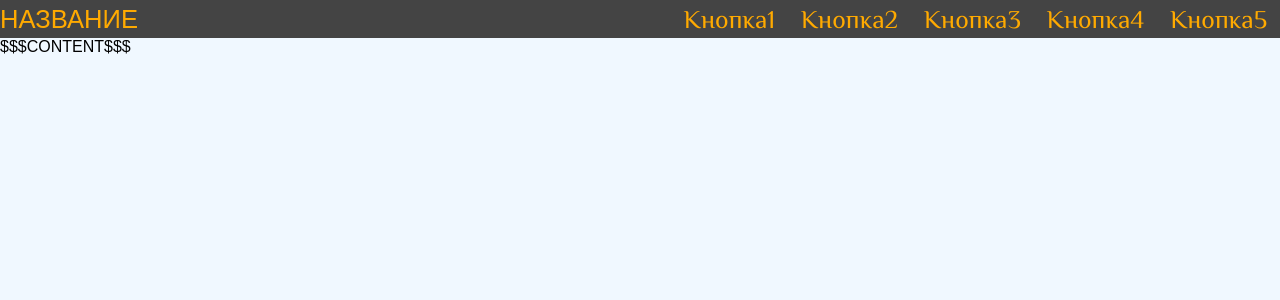
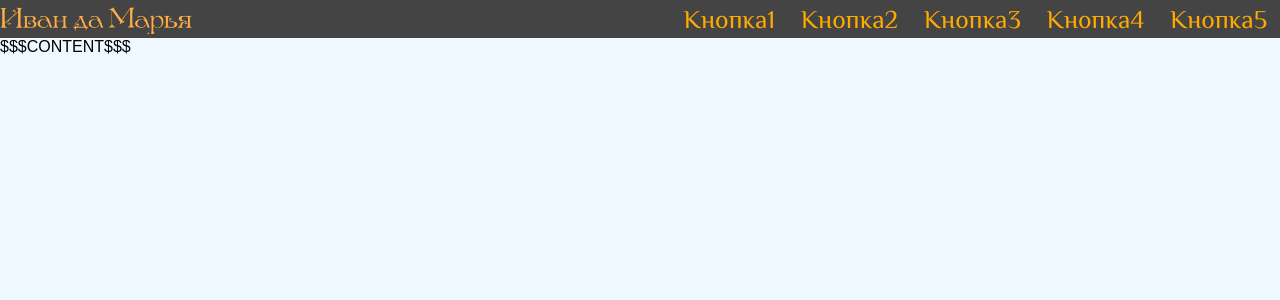
Before and after one commit to IoakkunShoik/site, a PHP site: template view/shop-page.html in a window 1280 px wide. Shown: the top 300 px of the page. Run offline with PHP 8.4, Linux system fonts and the light colour scheme; the template is opened without the code that fills it, so the values that code supplies are empty.

Commit message:
ïîäïðàâèë ëåâûå èìåíà ñòðàíèö, ñäåëàë øðèôòû â øàïêå

```diff
--- a/controller/main_controller.php
+++ b/controller/main_controller.php
@@ -18,16 +18,14 @@ class main_controller{
             $this->page_index($page);
             return;
         }
+
         foreach(get_class_methods($this) as $i){
             if($i == 'page_'.$_GET['page']){
                 $this->$call($page);
-                break;
-            }else{
-                echo "404 страница не найдена :(";
                 return;
             }
         }
-
+        echo "404 страница не найдена :(";
 
 
     }
--- a/view/instructions.php
+++ b/view/instructions.php
@@ -1,6 +1,6 @@
 <?php
 namespace root\view;
-
+//antiquar
 class view{
     function base_template(){
         $page = file_get_contents('http://'.$_SERVER['HTTP_HOST'].'/view/shop-page.html');
--- a/view/shop-page.html
+++ b/view/shop-page.html
@@ -2,11 +2,12 @@
     <head>
         <meta http-equiv="Content-Type" content="text/html; charset=utf-8">
         <link rel="stylesheet" href="$$$WHEREAMI$$$/style_shop-page.css">
+
         <link href="https://fonts.googleapis.com/css?family=Philosopher&display=swap" rel="stylesheet">
     </head>
     <body>
         <div class="hat">
-            <div class="title">НАЗВАНИЕ</div>
+            <div class="title">Иван да Марья</div>
             <div class="button">Кнопка1</div>
             <div class="button">Кнопка2</div>
             <div class="button">Кнопка3</div>
--- a/view/style_shop-page.css
+++ b/view/style_shop-page.css
@@ -14,11 +14,20 @@ body{
     background-color: #444444;
     color: #ffaa00;
     font-size: 2vw;
+    padding: 0;
 }
 .button{
+
     font-family: 'Philosopher', sans-serif;
     margin: 1vw;
 }
 .title{
+    background-image: url("http://shop-art-jako.ru/view/imgs/title.png");
+    background-size: 15vw;
+    background-repeat: no-repeat;
+    background-position-y: center;
+    color: rgba(0,0,0,0);
     flex-grow: 1;
+    margin: 0;
+    padding: 0;
 }
```
Also changed, not shown: view/imgs/title.png (added).
